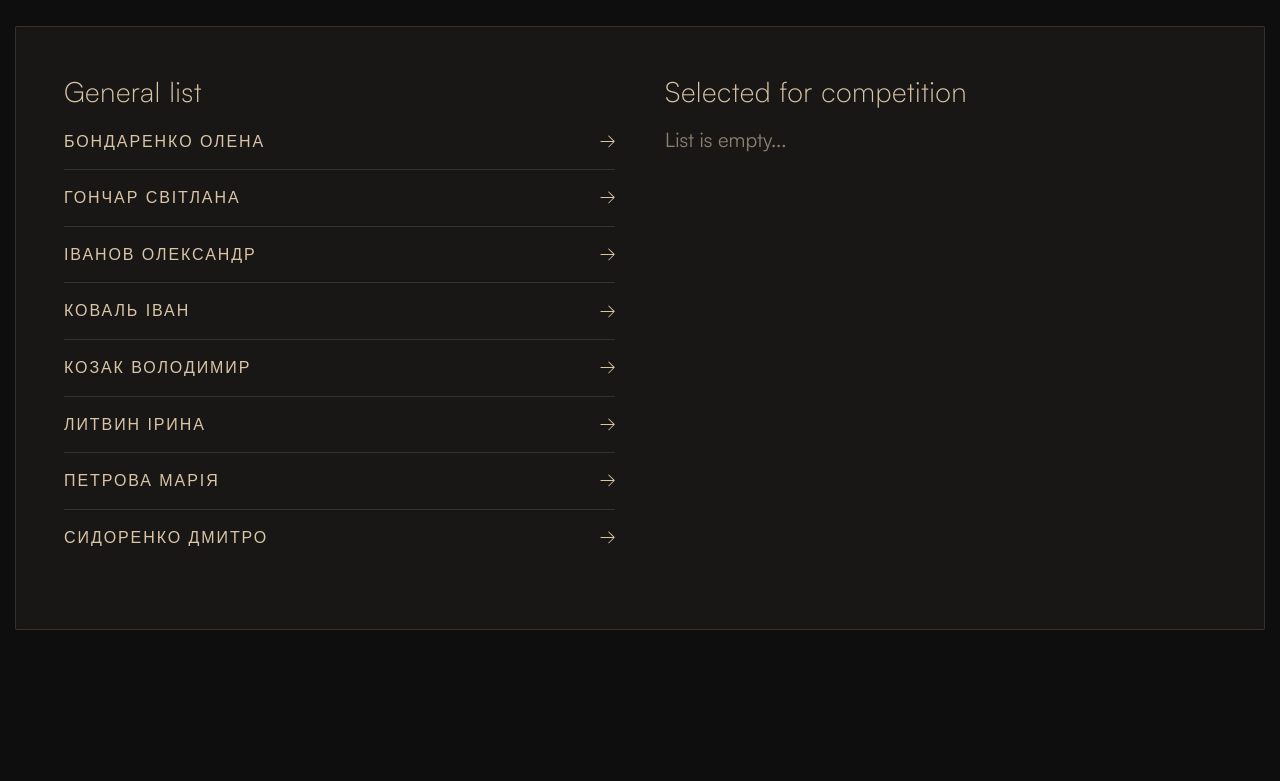
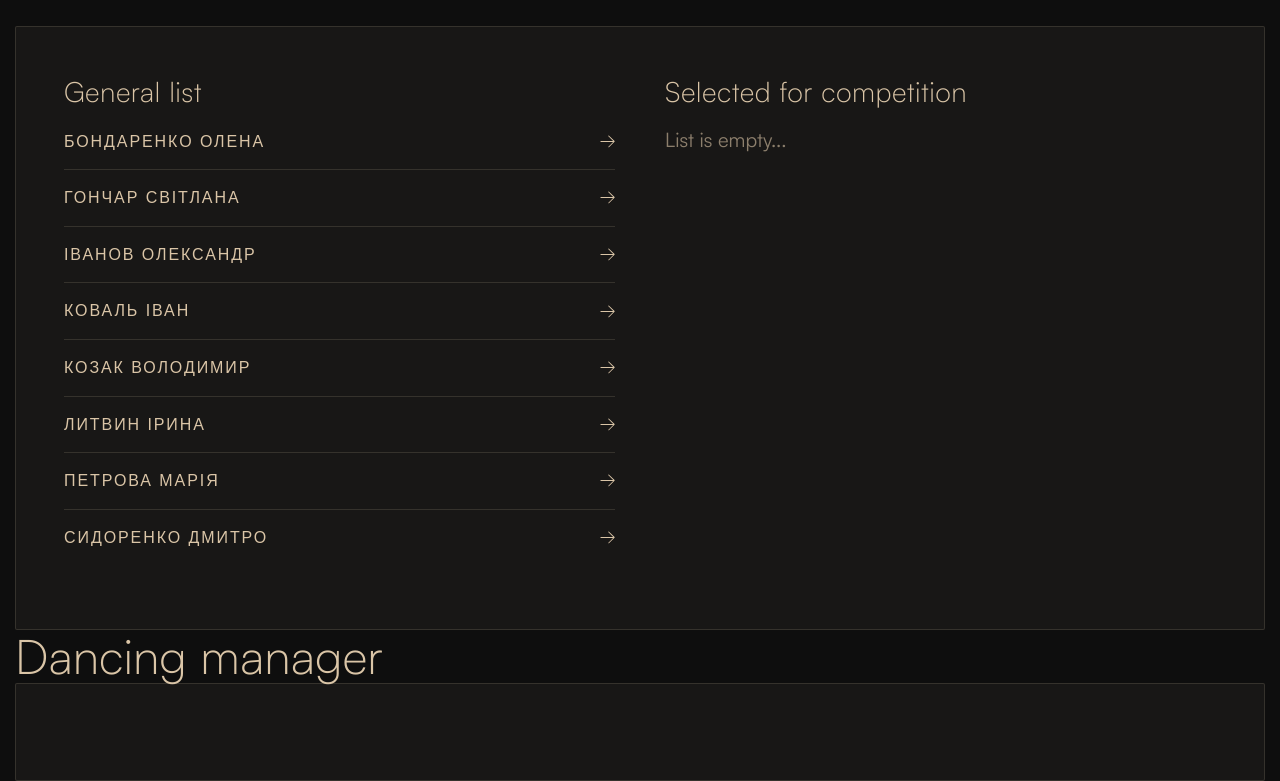
Before and after one commit to m1neil/homework_3, a React (Vite) app: page / in a window 1280 px wide. Shown: the part 1220-2001 px from the top of the page. Before the commit the page ends 1850 px from the top, so only its background shows below. Built offline with nearby package versions, Linux system fonts and the light colour scheme.

Commit message:
init component DancingManager

```diff
--- a/src/components/App.jsx
+++ b/src/components/App.jsx
@@ -1,5 +1,6 @@
 import CentimeterConverter from './CentimeterConverter';
 import CompetitionManager from './CompetitionManager';
+import DancingManager from './DancingManager';
 import Sapper from './Sapper';
 import Speedometer from './Speedometer';
 import Thermometer from './Thermometer';
@@ -29,6 +30,20 @@ function App() {
 		{ id: 8, firstName: "Ірина", lastName: "Литвин" },
 	]
 
+	const boys = [
+		{ id: 1, firstName: "Олексій", lastName: "Коваленко" },
+		{ id: 2, firstName: "Ігор", lastName: "Мельник" },
+		{ id: 3, firstName: "Сергій", lastName: "Бондар" },
+		{ id: 4, firstName: "Вадим", lastName: "Гончаренко" },
+	];
+
+	const girls = [
+		{ id: 1, firstName: "Анна", lastName: "Іванова" },
+		{ id: 2, firstName: "Марія", lastName: "Петренко" },
+		{ id: 3, firstName: "Олена", lastName: "Сидорова" },
+		{ id: 4, firstName: "Ірина", lastName: "Литвин" },
+	];
+
 
 	return (
 		<>
@@ -37,6 +52,7 @@ function App() {
 			<Speedometer />
 			<Sapper cells={cells} />
 			<CompetitionManager listCandidates={listCandidates} />
+			<DancingManager boys={boys} girls={girls} />
 		</>
 	)
 }
--- /dev/null
+++ b/src/components/DancingManager.jsx
@@ -0,0 +1,17 @@
+import { useState } from "react"
+
+function DancingManager({ boys, girls }) {
+	const [boysList, setBoys] = useState(boys)
+	const [girlsList, setGirls] = useState(girls)
+
+	return (
+		<div className="dancing">
+			<div className="dancing-container">
+				<h2 className="dancing-title title">Dancing manager</h2>
+				<div className="dancing-body body-block"></div>
+			</div>
+		</div>
+	)
+}
+
+export default DancingManager
```
